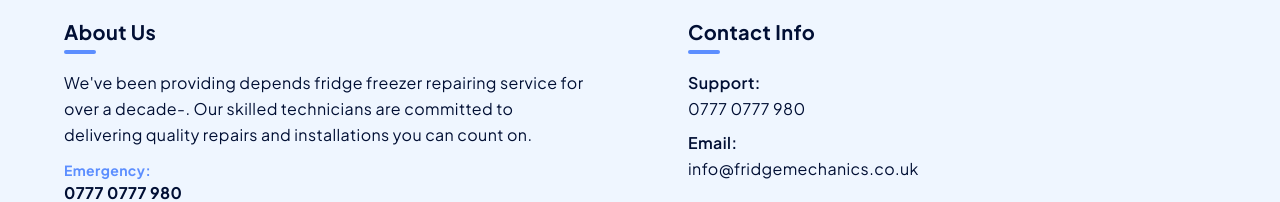
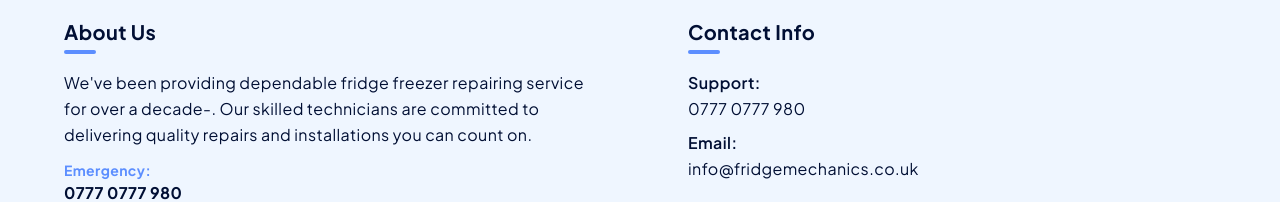
Before and after one commit to satnamSandhu2001/fridge-mechanics-UK, a Next.js app: page / in a window 1280 px wide. Shown: the part 5387-5589 px from the top of the page. Built offline with nearby package versions, Linux system fonts and the light colour scheme.

Commit message:
content changed

```diff
--- a/src/components/Footer.tsx
+++ b/src/components/Footer.tsx
@@ -10,8 +10,8 @@
 						About Us
 					</h5>
 					<p>
-						We&apos;ve been providing depends fridge freezer repairing service
-						for over a decade-. Our skilled technicians are committed to
+						We&apos;ve been providing dependable fridge freezer repairing
+						service for over a decade-. Our skilled technicians are committed to
 						delivering quality repairs and installations you can count on.
 					</p>
 					<div className="font-bold mt-3">
```
